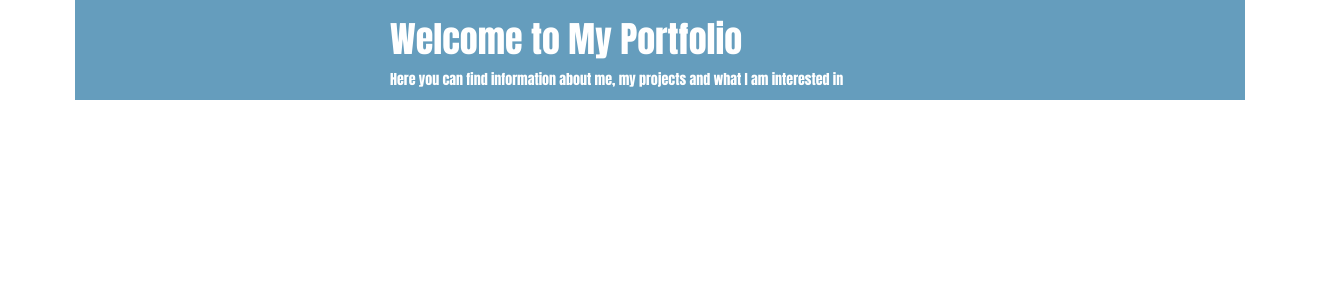
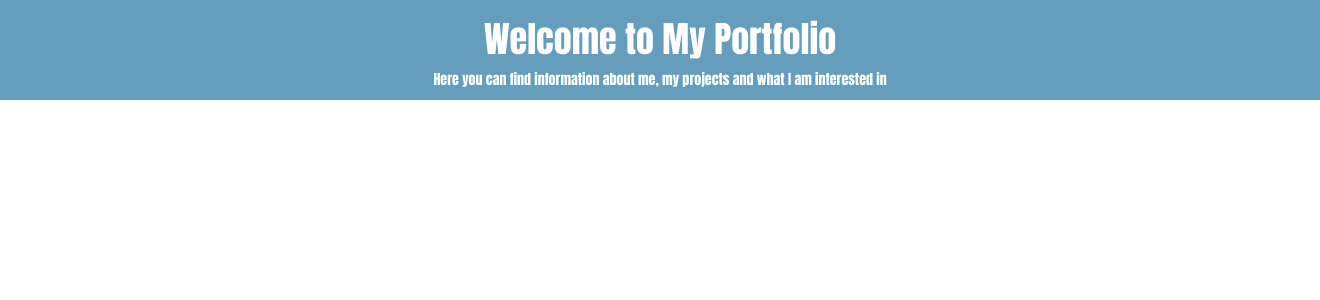
Before and after one commit to TomerPacific/CodePenProjects, a PHP site: page /portfolio.html in a window 1320 px wide. Shown: the top 300 px of the page. Run offline with PHP 8.4, Linux system fonts and the light colour scheme; some libraries are stand-ins or nearby versions.

Commit message:
CodePenProjects Portfolio centering first section element

```diff
--- a/Portfolio/portfolio.css
+++ b/Portfolio/portfolio.css
@@ -2,4 +2,6 @@
 	background-color: #659DBD;
 	color: white;
 	font-family: 'Anton', sans-serif;
+	text-align: center;
+	width: 100%;
 }
--- a/Portfolio/portfolio.html
+++ b/Portfolio/portfolio.html
@@ -21,7 +21,7 @@
     <section id="cover">
         <div id="cover-caption">
             <div class="container" id="top">
-                <div class="col-sm-10 col-sm-offset-3">
+                <div class="d-flex justify-content-center align-items-center">
                     <h1 class="display-3">Welcome to My Portfolio</h1>
                     <p>Here you can find information about me, my projects and what I am interested in</p>
 
```
